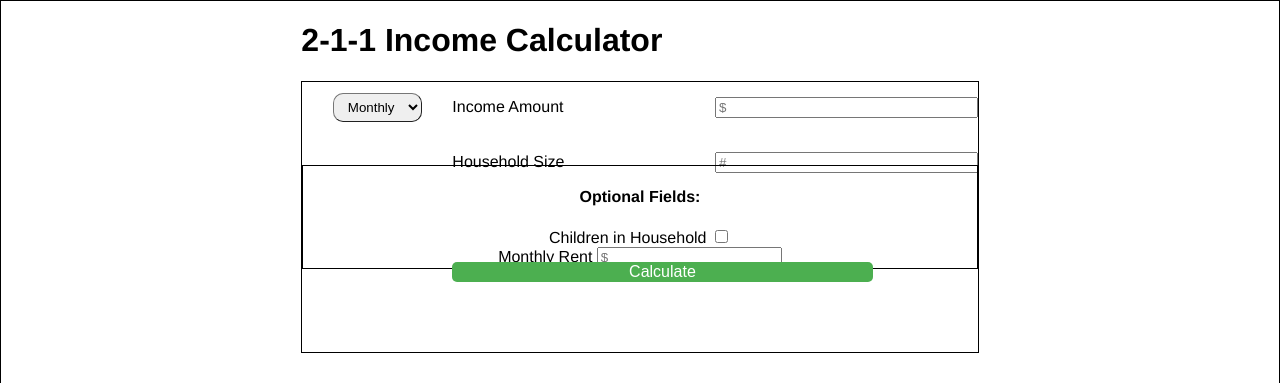
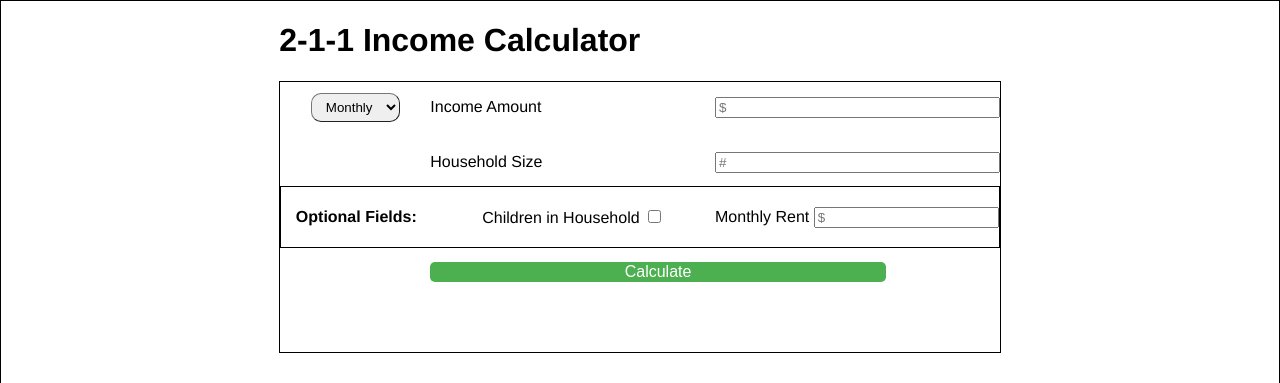
Before and after one commit to mark-hager/KC211-Income-calculator, a Flask app: page / in a window 1280 px wide. Shown: the top 383 px of the page. Run offline with Flask 2, Linux system fonts and the light colour scheme.

Commit message:
fixed grid

```diff
--- a/2-1-1 Income Calculator/static/css/style.css
+++ b/2-1-1 Income Calculator/static/css/style.css
@@ -77,9 +77,10 @@ body {
 
   .optional_fields {
     grid-area: optional;
-    display: table;
+    display: inline-grid;
     border-style: solid;
     border-width: 1px;
+    grid-template-columns: 150px 1fr 1fr;
     justify-content: left;
     align-items: center;
     text-align: center;
```
